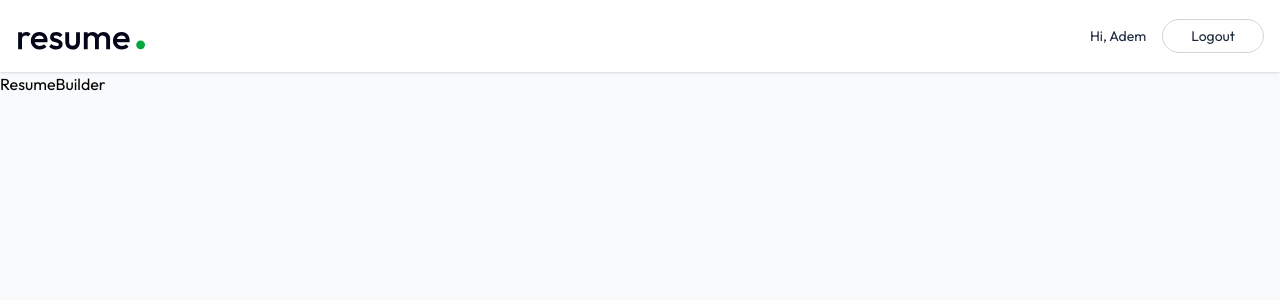
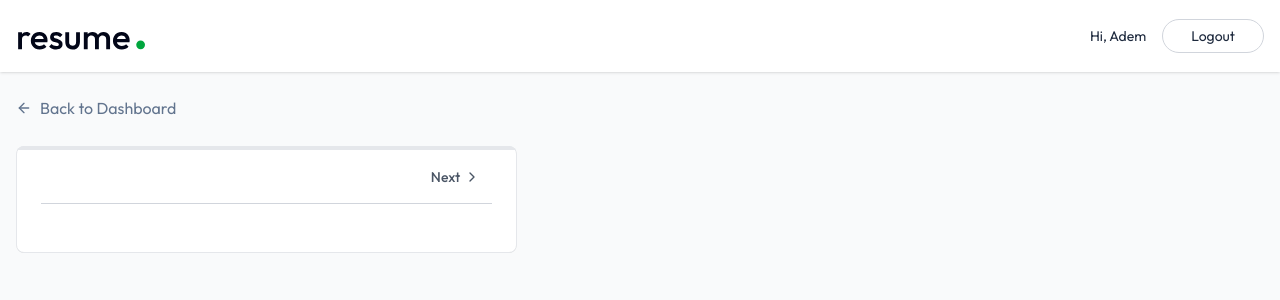
Before and after one commit to BahrouniAyoub/Resume-builder, a React (Vite) app in the folder client/: page /app/builder/1 in a window 1280 px wide. Shown: the top 300 px of the page. Built offline with nearby package versions, Linux system fonts and the light colour scheme; the HTML template or start-up script is replaced by a standard one.

Commit message:
Build the ResumeBuilder page and add it the the navigation section

```diff
--- a/client/src/assets/assets.js
+++ b/client/src/assets/assets.js
@@ -2,7 +2,7 @@
 
 export const dummyResumeData = [
     {
-        // ----------------------------------------------------- Resume 1 ------------------------------------------------------
+        // ----------------------------------------------------- Resume 1 --------------------------------------------------------
         personal_info: {
             full_name: "Alex Smith",
             email: "alex@example.com",
--- a/client/src/pages/ResumeBuilder.jsx
+++ b/client/src/pages/ResumeBuilder.jsx
@@ -1,8 +1,107 @@
-import React from 'react'
+import { ArrowLeftIcon, Briefcase, ChevronLeft, ChevronRight, FileText, FolderIcon, GraduationCap, Sparkles, User } from 'lucide-react'
+import React, { useEffect, useState } from 'react'
+import { Link, useParams } from 'react-router-dom'
+import { dummyResumeData } from '../assets/assets.js'
 
 const ResumeBuilder = () => {
+
+  const { resumeId } = useParams()
+  const [resumeData, setResumeData] = React.useState({
+    _id: "",
+    title: "",
+    personal_Info: {},
+    experience: [],
+    skills: [],
+    templates: "classic",
+    accent_color: "#3b82f6",
+    public: false,
+  })
+
+  const loadExistingResume = async () => {
+    const resume = dummyResumeData.find(res => res._id === resumeId)
+    if (resume) {
+      setResumeData(resume)
+      document.title = resume.title
+    }
+  }
+
+  const [activeSectionIndex, setActiveSectionIndex] = useState(0)
+  const [removeBackgorund, setRemoveBackgorund] = useState(false)
+  const sections = [
+    { id: "personal", name: "Personal Info", Icon: User },
+    { id: "summary", name: "Summay", Icon: FileText },
+    { id: "experience", name: "Experience", Icon: Briefcase },
+    { id: "education", name: "Education", Icon: GraduationCap },
+    { id: "projects", name: "Projects", Icon: FolderIcon },
+    { id: "skills", name: "Skills", Icon: Sparkles },
+
+  ]
+
+  const activeSection = sections[activeSectionIndex]
+
+  useEffect(() => {
+    loadExistingResume()
+  }, [])
   return (
-    <div>ResumeBuilder</div>
+    <div>
+      <div className="max-w-7xl mx-auto px-4 py-6">
+        <Link
+          to={"/app"}
+          className="inline-flex gap-2 items-center text-slate-500 hover:text-slate-700 transition-all"
+        >
+          <ArrowLeftIcon className="size-4" /> Back to Dashboard
+        </Link>
+      </div>
+
+      <div className="max-w-7xl mx-auto px-4 pb-8" >
+        <div className="grid lg:grid-cols-12 gap-8" >
+          {/* Left Panel - Form */}
+          <div className="relative lg:col-span-5 rounded-lg overflow-hidden">
+            <div className="bg-white rounded-lg shadow-sm border border-gray-200 p-6 pt-1">
+              {/* Progress bar using activeSectionIndex */}
+              <hr className="absolute top-0 left-0 right-0 border-2 border-gray-200" />
+              <hr
+                className="absolute top-0 left-0 h-1 bg-gradient-to-r from-green-500 to-green-600 border-none transition-all duration-2000" style={{
+                  width: `${(activeSectionIndex * 100) / (sections.length - 1)
+                    }%`,
+                }}
+              />
+
+              {/* Navigate Section */}
+              <div className="flex justify-between items-center mb-6 border-b border-gray-300 py-1">
+                <div></div>
+                <div className="flex items-center">
+                  {activeSectionIndex !== 0 && (
+                    <button
+                      onClick={() => setActiveSectionIndex((prevIndex) => Math.max(prevIndex - 1, 0))}
+                      className="flex items-center gap-1 p-3 rounded-lg text-sm font-medium text-gray-600 hover:bg-gray-50 transition-all"
+                      disabled={activeSectionIndex === 0}
+                    >
+                      <ChevronLeft className="size-4" />  Previous
+                    </button>
+                  )}
+
+                  <button
+                    onClick={() => setActiveSectionIndex((prevIndex) => Math.min(prevIndex + 1, sections.length - 1))}
+                    className={`flex items-center gap-1 p-3 rounded-lg text-sm font-medium text-gray-600 hover:bg-gray-50 transition-all ${activeSectionIndex === sections.length - 1 && "opacity-50"
+                      }`}
+                    disabled={activeSectionIndex === sections.length - 1}
+                  >
+                    Next <ChevronRight className="size-4" />
+                  </button>
+                </div>
+              </div>
+
+            </div>
+          </div>
+          {/* Right Panel - Preview */}
+          <div></div>
+        </div>
+      </div>
+
+
+
+    </div>
   )
 }
 
```
